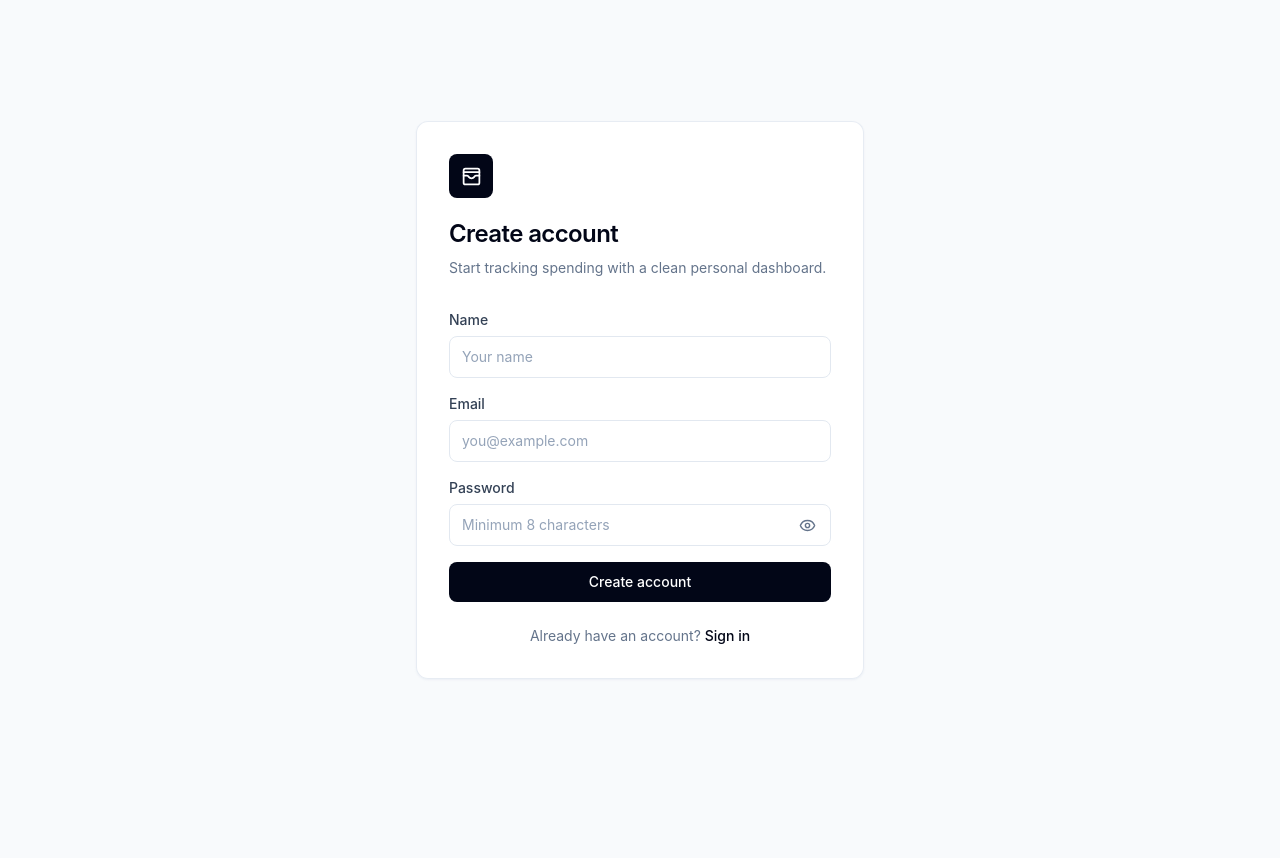
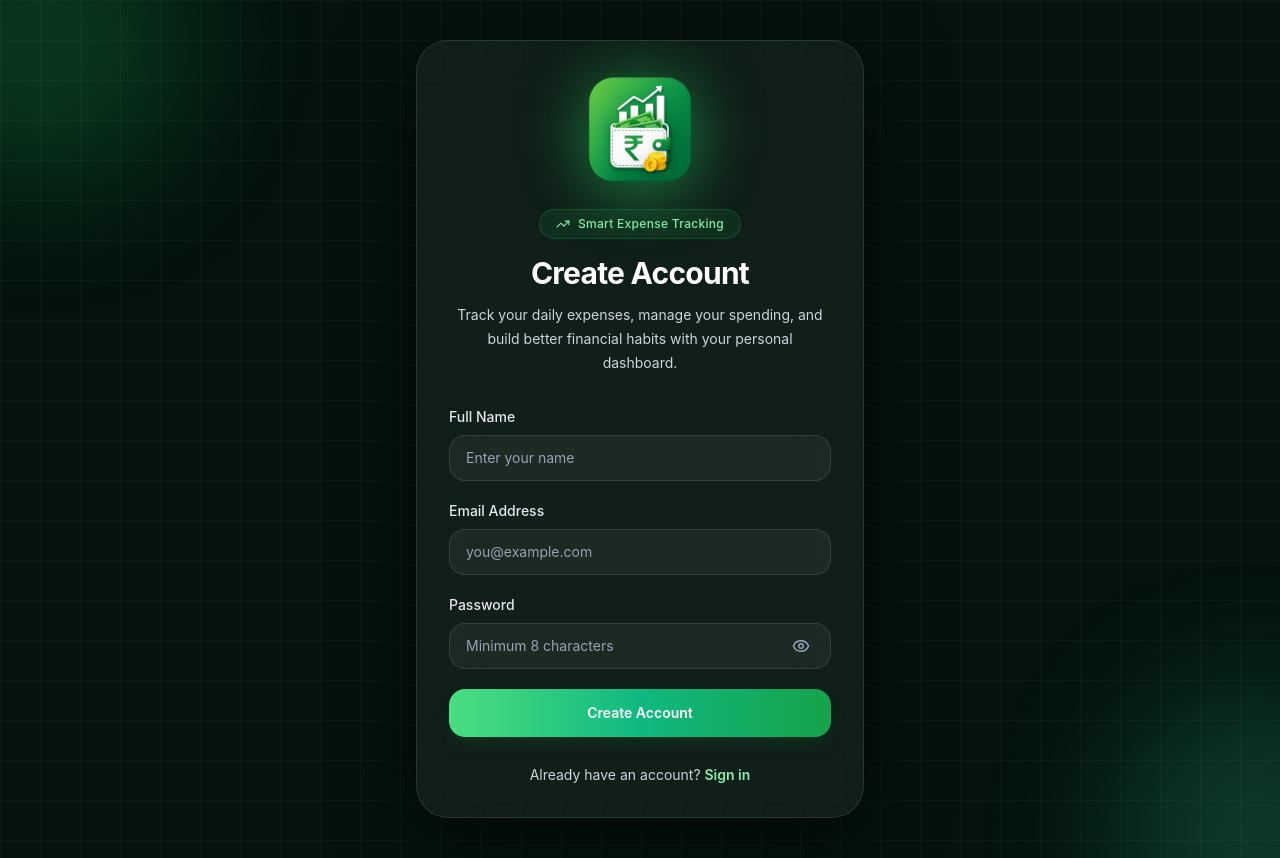
Before and after one commit to SANDEEP-DHAKAR/Expense_Tracker, a React (Vite) app in the folder frontend/: page /signup in a window 1280 px wide. Before the commit the page ends 800 px from the top, so only its background shows below. Built offline with nearby package versions, Linux system fonts and the light colour scheme.

Commit message:
login signup page css update

```diff
--- a/frontend/src/pages/Login.jsx
+++ b/frontend/src/pages/Login.jsx
@@ -1,21 +1,40 @@
 import { useContext, useState } from "react";
-import { Eye, EyeOff, WalletCards } from "lucide-react";
+
+import {
+  Eye,
+  EyeOff,
+  TrendingUp,
+} from "lucide-react";
+
 import { useNavigate } from "react-router-dom";
+
 import toast from "react-hot-toast";
+
 import { loginUser } from "../api/auth";
+
 import { AuthContext } from "../context/AuthContextValue";
 
 export default function Login() {
-  const [email, setEmail] = useState("");
-  const [password, setPassword] = useState("");
-  const [showPassword, setShowPassword] = useState(false);
-  const [loading, setLoading] = useState(false);
+  const [email, setEmail] =
+    useState("");
 
-  const { login } = useContext(AuthContext);
+  const [password, setPassword] =
+    useState("");
+
+  const [showPassword, setShowPassword] =
+    useState(false);
+
+  const [loading, setLoading] =
+    useState(false);
+
+  const { login } =
+    useContext(AuthContext);
+
   const navigate = useNavigate();
 
   const handleLogin = async (event) => {
     event.preventDefault();
+
     if (loading) return;
 
     if (!email.trim() || !password) {
@@ -25,91 +44,180 @@ export default function Login() {
 
     try {
       setLoading(true);
-      const res = await loginUser({ email: email.trim(), password });
+
+      const res = await loginUser({
+        email: email.trim(),
+        password,
+      });
+
       login(res.data);
+
       toast.success("Welcome back");
-      navigate("/dashboard", { replace: true });
+
+      navigate("/dashboard", {
+        replace: true,
+      });
     } catch (error) {
-      const errorData = error.response?.data;
+      const errorData =
+        error.response?.data;
+
       const errorMessage =
         errorData?.message ||
-        (typeof errorData === "string" ? errorData : null) ||
+        (typeof errorData === "string"
+          ? errorData
+          : null) ||
         error.message ||
         "Login failed";
 
-      toast.error(typeof errorMessage === "string" ? errorMessage : JSON.stringify(errorMessage));
+      toast.error(
+        typeof errorMessage === "string"
+          ? errorMessage
+          : JSON.stringify(errorMessage)
+      );
     } finally {
       setLoading(false);
     }
   };
 
   return (
-    <main className="flex min-h-screen items-center justify-center bg-slate-50 px-4 py-10 text-slate-950 dark:bg-slate-950 dark:text-white">
-      <section className="w-full max-w-md rounded-xl border border-slate-200/80 bg-white/90 p-6 shadow-sm shadow-slate-200/60 backdrop-blur dark:border-slate-800/80 dark:bg-slate-900/90 dark:shadow-none sm:p-8">
-        <div className="mb-8">
-          <div className="mb-5 flex h-11 w-11 items-center justify-center rounded-lg bg-slate-950 text-white dark:bg-white dark:text-slate-950">
-            <WalletCards size={21} />
+    <main className="relative flex min-h-screen items-center justify-center overflow-hidden bg-[#04130d] px-4 py-10 text-white">
+      {/* Background Glow */}
+      <div className="absolute inset-0 overflow-hidden">
+        <div className="absolute left-[-100px] top-[-100px] h-72 w-72 rounded-full bg-green-500/20 blur-3xl" />
+
+        <div className="absolute bottom-[-120px] right-[-120px] h-72 w-72 rounded-full bg-emerald-400/20 blur-3xl" />
+      </div>
+
+      {/* Grid */}
+      <div className="absolute inset-0 bg-[linear-gradient(rgba(255,255,255,0.03)_1px,transparent_1px),linear-gradient(90deg,rgba(255,255,255,0.03)_1px,transparent_1px)] bg-[size:40px_40px]" />
+
+      {/* Card */}
+      <section className="relative z-10 w-full max-w-md overflow-hidden rounded-[32px] border border-white/10 bg-white/5 p-8 shadow-[0_20px_80px_rgba(0,0,0,0.6)] backdrop-blur-2xl">
+        {/* Logo */}
+        <div className="mb-6 flex justify-center">
+          <div className="relative">
+            <div className="absolute inset-0 rounded-full bg-green-500/20 blur-2xl" />
+
+            <img
+              src="/Expense-frontend-logo.png"
+              alt="Expense Tracker Logo"
+              className="relative h-28 w-28 object-contain drop-shadow-[0_10px_30px_rgba(34,197,94,0.45)]"
+            />
           </div>
-          <h1 className="text-2xl font-semibold tracking-tight">Welcome back</h1>
-          <p className="mt-2 text-sm text-slate-500 dark:text-slate-400">
-            Sign in to manage your expenses and budgets.
+        </div>
+
+        {/* Heading */}
+        <div className="text-center">
+          <div className="mb-4 inline-flex items-center gap-2 rounded-full border border-green-500/20 bg-green-500/10 px-4 py-1.5 text-xs font-medium tracking-wide text-green-300">
+            <TrendingUp size={14} />
+            Smart Expense Management
+          </div>
+
+          <h1 className="text-3xl font-bold tracking-tight">
+            Welcome Back
+          </h1>
+
+          <p className="mt-3 text-sm leading-6 text-slate-300">
+            Login to continue tracking your
+            expenses, monitor your budgets,
+            and manage your financial journey
+            with ease.
           </p>
         </div>
 
-        <form className="space-y-4" onSubmit={handleLogin}>
+        {/* Form */}
+        <form
+          className="mt-8 space-y-5"
+          onSubmit={handleLogin}
+        >
+          {/* Email */}
           <label className="block">
-            <span className="mb-1.5 block text-sm font-medium text-slate-700 dark:text-slate-200">
-              Email
+            <span className="mb-2 block text-sm font-medium text-slate-200">
+              Email Address
             </span>
+
             <input
               type="email"
-              className="w-full rounded-lg border border-slate-200 bg-white px-3 py-2.5 text-sm text-slate-950 outline-none transition placeholder:text-slate-400 focus:border-slate-400 focus:ring-4 focus:ring-slate-100 dark:border-slate-800 dark:bg-slate-950 dark:text-white dark:focus:ring-slate-900"
+              className="w-full rounded-2xl border border-white/10 bg-white/5 px-4 py-3 text-sm text-white outline-none transition-all duration-300 placeholder:text-slate-400 focus:border-green-400 focus:bg-white/10 focus:ring-4 focus:ring-green-500/20"
               placeholder="you@example.com"
               value={email}
-              onChange={(event) => setEmail(event.target.value)}
+              onChange={(event) =>
+                setEmail(event.target.value)
+              }
               autoComplete="email"
             />
           </label>
 
+          {/* Password */}
           <label className="block">
-            <span className="mb-1.5 block text-sm font-medium text-slate-700 dark:text-slate-200">
+            <span className="mb-2 block text-sm font-medium text-slate-200">
               Password
             </span>
+
             <div className="relative">
               <input
-                type={showPassword ? "text" : "password"}
-                className="w-full rounded-lg border border-slate-200 bg-white px-3 py-2.5 pr-10 text-sm text-slate-950 outline-none transition placeholder:text-slate-400 focus:border-slate-400 focus:ring-4 focus:ring-slate-100 dark:border-slate-800 dark:bg-slate-950 dark:text-white dark:focus:ring-slate-900"
-                placeholder="Your password"
+                type={
+                  showPassword
+                    ? "text"
+                    : "password"
+                }
+                className="w-full rounded-2xl border border-white/10 bg-white/5 px-4 py-3 pr-12 text-sm text-white outline-none transition-all duration-300 placeholder:text-slate-400 focus:border-green-400 focus:bg-white/10 focus:ring-4 focus:ring-green-500/20"
+                placeholder="Enter your password"
                 value={password}
-                onChange={(event) => setPassword(event.target.value)}
+                onChange={(event) =>
+                  setPassword(event.target.value)
+                }
                 autoComplete="current-password"
               />
+
               <button
                 type="button"
-                onClick={() => setShowPassword((current) => !current)}
-                className="absolute right-2 top-1/2 inline-flex h-8 w-8 -translate-y-1/2 items-center justify-center rounded-lg text-slate-500 transition hover:bg-slate-100 hover:text-slate-900 dark:hover:bg-slate-800 dark:hover:text-white"
-                aria-label={showPassword ? "Hide password" : "Show password"}
+                onClick={() =>
+                  setShowPassword(
+                    (current) => !current
+                  )
+                }
+                className="absolute right-3 top-1/2 flex h-9 w-9 -translate-y-1/2 items-center justify-center rounded-xl text-slate-400 transition hover:bg-white/10 hover:text-white"
+                aria-label={
+                  showPassword
+                    ? "Hide password"
+                    : "Show password"
+                }
               >
-                {showPassword ? <EyeOff size={17} /> : <Eye size={17} />}
+                {showPassword ? (
+                  <EyeOff size={18} />
+                ) : (
+                  <Eye size={18} />
+                )}
               </button>
             </div>
           </label>
 
+          {/* Button */}
           <button
             type="submit"
             disabled={loading}
-            className="inline-flex h-10 w-full items-center justify-center rounded-lg bg-slate-950 px-4 text-sm font-medium text-white transition hover:bg-slate-800 disabled:cursor-not-allowed disabled:opacity-60 dark:bg-white dark:text-slate-950 dark:hover:bg-slate-200"
+            className="relative inline-flex h-12 w-full items-center justify-center overflow-hidden rounded-2xl bg-gradient-to-r from-green-400 via-emerald-500 to-green-600 text-sm font-semibold text-white shadow-lg shadow-green-900/30 transition-all duration-300 hover:scale-[1.02] hover:shadow-green-500/30 disabled:cursor-not-allowed disabled:opacity-60"
           >
-            {loading ? "Signing in..." : "Sign in"}
+            <span className="absolute inset-0 bg-white/10 opacity-0 transition hover:opacity-100" />
+
+            <span className="relative z-10">
+              {loading
+                ? "Signing In..."
+                : "Sign In"}
+            </span>
           </button>
         </form>
 
-        <p className="mt-6 text-center text-sm text-slate-500 dark:text-slate-400">
+        {/* Footer */}
+        <p className="mt-7 text-center text-sm text-slate-300">
           New here?{" "}
           <button
             type="button"
-            onClick={() => navigate("/signup")}
-            className="font-medium text-slate-950 transition hover:underline dark:text-white"
+            onClick={() =>
+              navigate("/signup")
+            }
+            className="font-semibold text-green-300 transition hover:text-green-200 hover:underline"
           >
             Create an account
           </button>
--- a/frontend/src/pages/Signup.jsx
+++ b/frontend/src/pages/Signup.jsx
@@ -1,7 +1,13 @@
 import { useContext, useState } from "react";
-import { Eye, EyeOff, WalletCards } from "lucide-react";
+import {
+  Eye,
+  EyeOff,
+  TrendingUp,
+} from "lucide-react";
+
 import { useNavigate } from "react-router-dom";
 import toast from "react-hot-toast";
+
 import { signupUser } from "../api/auth";
 import { AuthContext } from "../context/AuthContextValue";
 
@@ -9,32 +15,44 @@ export default function Signup() {
   const [name, setName] = useState("");
   const [email, setEmail] = useState("");
   const [password, setPassword] = useState("");
-  const [showPassword, setShowPassword] = useState(false);
+  const [showPassword, setShowPassword] =
+    useState(false);
+
   const [loading, setLoading] = useState(false);
 
   const navigate = useNavigate();
-  const { login } = useContext(AuthContext);
+
+  const { login } =
+    useContext(AuthContext);
 
   const handleSignup = async (event) => {
     event.preventDefault();
 
-    if (!name.trim() || !email.trim() || !password) {
+    if (
+      !name.trim() ||
+      !email.trim() ||
+      !password
+    ) {
       toast.error("All fields are required");
       return;
     }
 
     if (password.length < 8) {
-      toast.error("Password must be at least 8 characters");
+      toast.error(
+        "Password must be at least 8 characters"
+      );
       return;
     }
 
     try {
       setLoading(true);
+
       const res = await signupUser({
         name: name.trim(),
         email: email.trim(),
         password,
       });
+
       const data = res.data;
 
       login({
@@ -44,94 +62,171 @@ export default function Signup() {
       });
 
       toast.success("Account created");
-      navigate("/dashboard", { replace: true });
+
+      navigate("/dashboard", {
+        replace: true,
+      });
     } catch (err) {
-      toast.error(err.response?.data?.message || "Signup failed");
+      toast.error(
+        err.response?.data?.message ||
+          "Signup failed"
+      );
     } finally {
       setLoading(false);
     }
   };
 
   return (
-    <main className="flex min-h-screen items-center justify-center bg-slate-50 px-4 py-10 text-slate-950 dark:bg-slate-950 dark:text-white">
-      <section className="w-full max-w-md rounded-xl border border-slate-200/80 bg-white/90 p-6 shadow-sm shadow-slate-200/60 backdrop-blur dark:border-slate-800/80 dark:bg-slate-900/90 dark:shadow-none sm:p-8">
-        <div className="mb-8">
-          <div className="mb-5 flex h-11 w-11 items-center justify-center rounded-lg bg-slate-950 text-white dark:bg-white dark:text-slate-950">
-            <WalletCards size={21} />
+    <main className="relative flex min-h-screen items-center justify-center overflow-hidden bg-[#04130d] px-4 py-10 text-white">
+      {/* Background Glow */}
+      <div className="absolute inset-0 overflow-hidden">
+        <div className="absolute left-[-100px] top-[-100px] h-72 w-72 rounded-full bg-green-500/20 blur-3xl" />
+
+        <div className="absolute bottom-[-120px] right-[-120px] h-72 w-72 rounded-full bg-emerald-400/20 blur-3xl" />
+      </div>
+
+      {/* Grid Effect */}
+      <div className="absolute inset-0 bg-[linear-gradient(rgba(255,255,255,0.03)_1px,transparent_1px),linear-gradient(90deg,rgba(255,255,255,0.03)_1px,transparent_1px)] bg-[size:40px_40px]" />
+
+      {/* Card */}
+      <section className="relative z-10 w-full max-w-md overflow-hidden rounded-[32px] border border-white/10 bg-white/5 p-8 shadow-[0_20px_80px_rgba(0,0,0,0.6)] backdrop-blur-2xl">
+        {/* Logo */}
+        <div className="mb-6 flex justify-center">
+          <div className="relative">
+            <div className="absolute inset-0 rounded-full bg-green-500/20 blur-2xl" />
+
+            <img
+              src="/Expense-frontend-logo.png"
+              alt="Expense Tracker Logo"
+              className="relative h-28 w-28 object-contain drop-shadow-[0_10px_30px_rgba(34,197,94,0.45)]"
+            />
           </div>
-          <h1 className="text-2xl font-semibold tracking-tight">Create account</h1>
-          <p className="mt-2 text-sm text-slate-500 dark:text-slate-400">
-            Start tracking spending with a clean personal dashboard.
+        </div>
+
+        {/* Heading */}
+        <div className="text-center">
+          <div className="mb-4 inline-flex items-center gap-2 rounded-full border border-green-500/20 bg-green-500/10 px-4 py-1.5 text-xs font-medium tracking-wide text-green-300">
+            <TrendingUp size={14} />
+            Smart Expense Tracking
+          </div>
+
+          <h1 className="text-3xl font-bold tracking-tight">
+            Create Account
+          </h1>
+
+          <p className="mt-3 text-sm leading-6 text-slate-300">
+            Track your daily expenses,
+            manage your spending,
+            and build better financial habits
+            with your personal dashboard.
           </p>
         </div>
 
-        <form className="space-y-4" onSubmit={handleSignup}>
+        {/* Form */}
+        <form
+          className="mt-8 space-y-5"
+          onSubmit={handleSignup}
+        >
+          {/* Name */}
           <label className="block">
-            <span className="mb-1.5 block text-sm font-medium text-slate-700 dark:text-slate-200">
-              Name
+            <span className="mb-2 block text-sm font-medium text-slate-200">
+              Full Name
             </span>
+
             <input
-              className="w-full rounded-lg border border-slate-200 bg-white px-3 py-2.5 text-sm text-slate-950 outline-none transition placeholder:text-slate-400 focus:border-slate-400 focus:ring-4 focus:ring-slate-100 dark:border-slate-800 dark:bg-slate-950 dark:text-white dark:focus:ring-slate-900"
-              placeholder="Your name"
+              className="w-full rounded-2xl border border-white/10 bg-white/5 px-4 py-3 text-sm text-white outline-none transition-all duration-300 placeholder:text-slate-400 focus:border-green-400 focus:bg-white/10 focus:ring-4 focus:ring-green-500/20"
+              placeholder="Enter your name"
               value={name}
-              onChange={(event) => setName(event.target.value)}
+              onChange={(event) =>
+                setName(event.target.value)
+              }
               autoComplete="name"
             />
           </label>
 
+          {/* Email */}
           <label className="block">
-            <span className="mb-1.5 block text-sm font-medium text-slate-700 dark:text-slate-200">
-              Email
+            <span className="mb-2 block text-sm font-medium text-slate-200">
+              Email Address
             </span>
+
             <input
               type="email"
-              className="w-full rounded-lg border border-slate-200 bg-white px-3 py-2.5 text-sm text-slate-950 outline-none transition placeholder:text-slate-400 focus:border-slate-400 focus:ring-4 focus:ring-slate-100 dark:border-slate-800 dark:bg-slate-950 dark:text-white dark:focus:ring-slate-900"
+              className="w-full rounded-2xl border border-white/10 bg-white/5 px-4 py-3 text-sm text-white outline-none transition-all duration-300 placeholder:text-slate-400 focus:border-green-400 focus:bg-white/10 focus:ring-4 focus:ring-green-500/20"
               placeholder="you@example.com"
               value={email}
-              onChange={(event) => setEmail(event.target.value)}
+              onChange={(event) =>
+                setEmail(event.target.value)
+              }
               autoComplete="email"
             />
           </label>
 
+          {/* Password */}
           <label className="block">
-            <span className="mb-1.5 block text-sm font-medium text-slate-700 dark:text-slate-200">
+            <span className="mb-2 block text-sm font-medium text-slate-200">
               Password
             </span>
+
             <div className="relative">
               <input
-                type={showPassword ? "text" : "password"}
-                className="w-full rounded-lg border border-slate-200 bg-white px-3 py-2.5 pr-10 text-sm text-slate-950 outline-none transition placeholder:text-slate-400 focus:border-slate-400 focus:ring-4 focus:ring-slate-100 dark:border-slate-800 dark:bg-slate-950 dark:text-white dark:focus:ring-slate-900"
+                type={
+                  showPassword
+                    ? "text"
+                    : "password"
+                }
+                className="w-full rounded-2xl border border-white/10 bg-white/5 px-4 py-3 pr-12 text-sm text-white outline-none transition-all duration-300 placeholder:text-slate-400 focus:border-green-400 focus:bg-white/10 focus:ring-4 focus:ring-green-500/20"
                 placeholder="Minimum 8 characters"
                 value={password}
-                onChange={(event) => setPassword(event.target.value)}
+                onChange={(event) =>
+                  setPassword(event.target.value)
+                }
                 autoComplete="new-password"
               />
+
               <button
                 type="button"
-                onClick={() => setShowPassword((current) => !current)}
-                className="absolute right-2 top-1/2 inline-flex h-8 w-8 -translate-y-1/2 items-center justify-center rounded-lg text-slate-500 transition hover:bg-slate-100 hover:text-slate-900 dark:hover:bg-slate-800 dark:hover:text-white"
-                aria-label={showPassword ? "Hide password" : "Show password"}
+                onClick={() =>
+                  setShowPassword(
+                    (current) => !current
+                  )
+                }
+                className="absolute right-3 top-1/2 flex h-9 w-9 -translate-y-1/2 items-center justify-center rounded-xl text-slate-400 transition hover:bg-white/10 hover:text-white"
               >
-                {showPassword ? <EyeOff size={17} /> : <Eye size={17} />}
+                {showPassword ? (
+                  <EyeOff size={18} />
+                ) : (
+                  <Eye size={18} />
+                )}
               </button>
             </div>
           </label>
 
+          {/* Button */}
           <button
             type="submit"
             disabled={loading}
-            className="inline-flex h-10 w-full items-center justify-center rounded-lg bg-slate-950 px-4 text-sm font-medium text-white transition hover:bg-slate-800 disabled:cursor-not-allowed disabled:opacity-60 dark:bg-white dark:text-slate-950 dark:hover:bg-slate-200"
+            className="relative inline-flex h-12 w-full items-center justify-center overflow-hidden rounded-2xl bg-gradient-to-r from-green-400 via-emerald-500 to-green-600 text-sm font-semibold text-white shadow-lg shadow-green-900/30 transition-all duration-300 hover:scale-[1.02] hover:shadow-green-500/30 disabled:cursor-not-allowed disabled:opacity-60"
           >
-            {loading ? "Creating..." : "Create account"}
+            <span className="absolute inset-0 bg-white/10 opacity-0 transition hover:opacity-100" />
+
+            <span className="relative z-10">
+              {loading
+                ? "Creating Account..."
+                : "Create Account"}
+            </span>
           </button>
         </form>
 
-        <p className="mt-6 text-center text-sm text-slate-500 dark:text-slate-400">
+        {/* Footer */}
+        <p className="mt-7 text-center text-sm text-slate-300">
           Already have an account?{" "}
           <button
             type="button"
-            onClick={() => navigate("/login")}
-            className="font-medium text-slate-950 transition hover:underline dark:text-white"
+            onClick={() =>
+              navigate("/login")
+            }
+            className="font-semibold text-green-300 transition hover:text-green-200 hover:underline"
           >
             Sign in
           </button>
```
